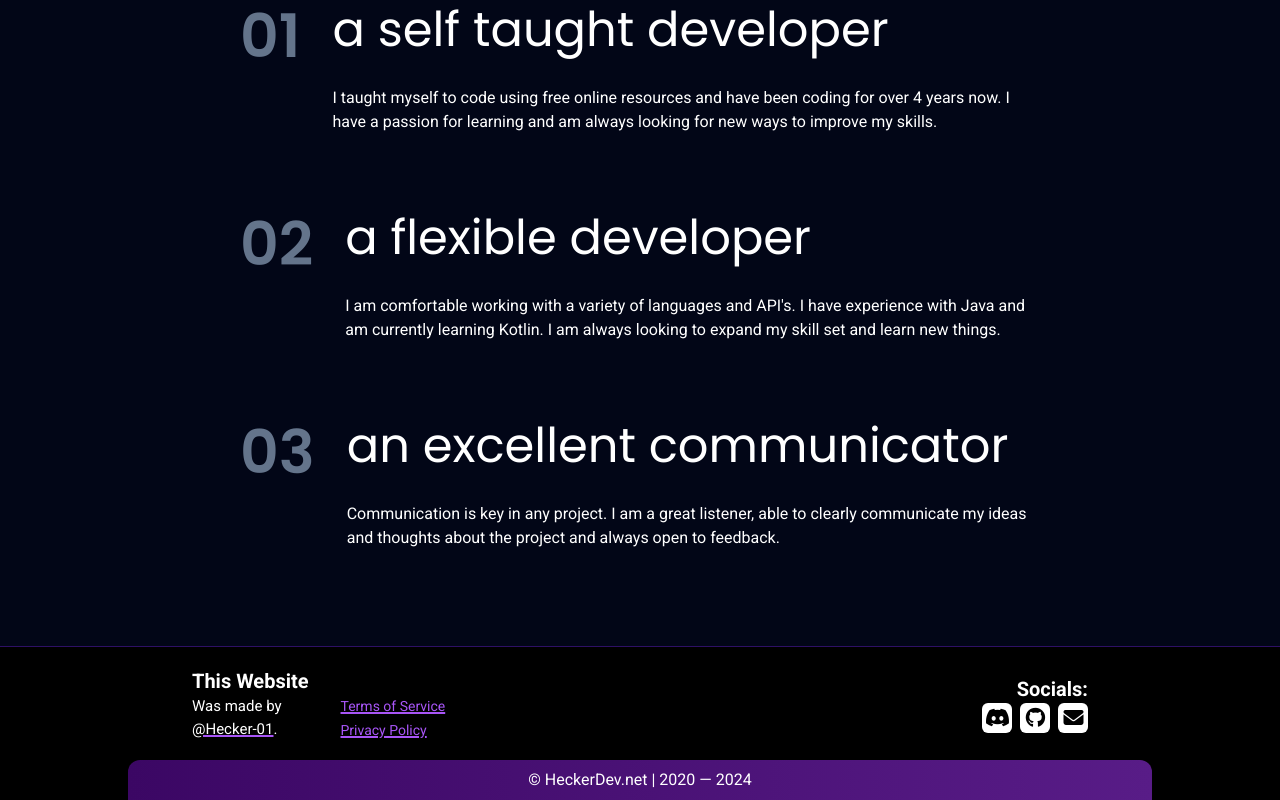
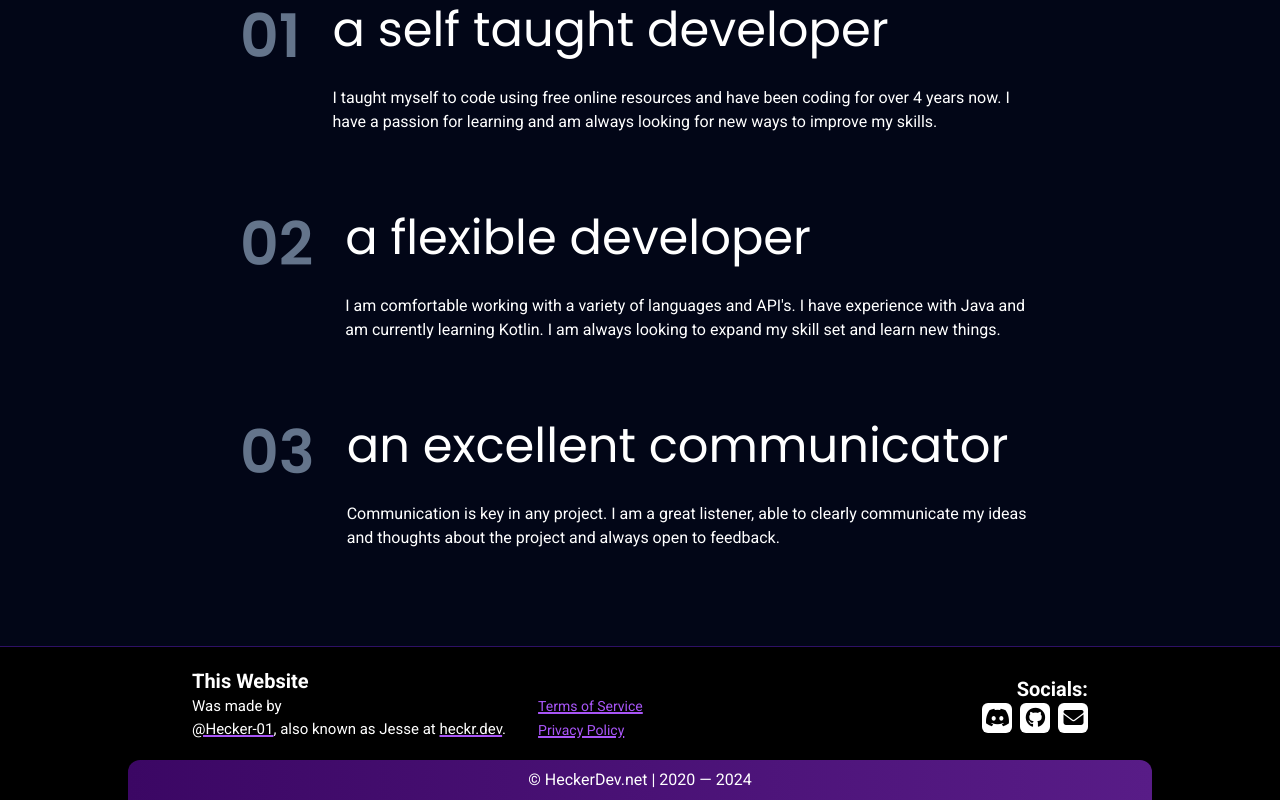
Before and after one commit to hecker-01/heckerdev.net, a SvelteKit app: page / in a window 1280 px wide. Shown: the part 1975-2775 px from the top of the page. Built offline with nearby package versions, Linux system fonts and the light colour scheme.

Commit message:
feat(seo): link HeckerDev identity to heckr.dev via JSON-LD, rel=me and footer

```diff
--- a/src/app.html
+++ b/src/app.html
@@ -2,6 +2,29 @@
 <html lang="en" prefix="og: https://heckerdev.net/">
   <head>
     <meta charset="utf-8" />
+    <meta
+      name="description"
+      content="HeckerDev is the online name of Jesse (hecker-01), a software developer from the Netherlands. His current site is heckr.dev."
+    />
+    <meta name="author" content="HeckerDev" />
+    <link rel="me" href="https://heckr.dev" />
+    <link rel="me" href="https://github.com/hecker-01" />
+    <script type="application/ld+json">
+      {
+        "@context": "https://schema.org",
+        "@type": "Person",
+        "@id": "https://heckr.dev/#person",
+        "name": "Jesse",
+        "alternateName": ["HeckerDev", "heckerdev", "hecker-01", "Hecker"],
+        "url": "https://heckr.dev",
+        "jobTitle": "Software developer",
+        "sameAs": [
+          "https://heckr.dev",
+          "https://heckerdev.net",
+          "https://github.com/hecker-01"
+        ]
+      }
+    </script>
     <meta property="og:title" content="HeckerDev" />
     <meta property="og:type" content="website" />
     <meta property="og:site_name" content="HeckerDev" />
--- a/src/components/Footer.svelte
+++ b/src/components/Footer.svelte
@@ -32,6 +32,13 @@
             class="underline"
             style="text-decoration-color: #A855F7; text-decoration-thickness: 2px;"
             >@Hecker-01</a
+          >, also known as Jesse at
+          <a
+            href="https://heckr.dev"
+            rel="me"
+            class="underline"
+            style="text-decoration-color: #A855F7; text-decoration-thickness: 2px;"
+            >heckr.dev</a
           >.
         </p>
       </div>
```
